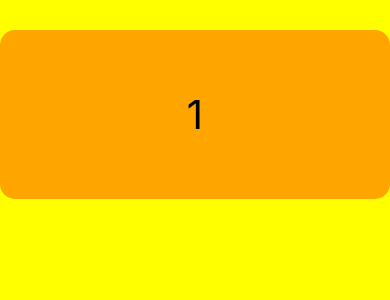
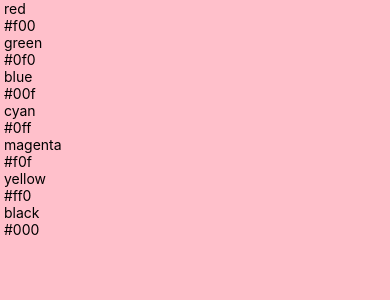
Before and after one commit to dilangunes/MyReactProject, a React Native app in the folder HelloWorldMyProject/: screen / in a window 390 px wide. Shown: the top 300 px of the page. Built offline with nearby package versions, Linux system fonts and the light colour scheme.

Commit message:
FlatList1

```diff
--- a/HelloWorldMyProject/App.js
+++ b/HelloWorldMyProject/App.js
@@ -2,54 +2,47 @@ import React,{Component} from 'react';
 import {
    StyleSheet,
    View,
-   Button,
    Text,
-   ScrollView,
-   Dimensions
+   SafeAreaView,
+   FlatList
 } from 'react-native';
-const { width } = Dimensions.get('window') //ekranın genişliğini tutar
+
+import data from './src/data/data';
 export default class App extends Component {
+  renderContactsItem = ({item, index}) => {
+    return(
+      <View>
+        <Text> {item.color} </Text>
+        <Text> {item.value} </Text>
+      </View>
+    )
+  };
     render() {
     return (
-      <View style={styles.container}>
-        <ScrollView
-         horizontal= {true} //yatay kaydırma yapar
-         pagingEnabled = {true} //kaydırma gecişlerini sayfalama gibi yapar
-         >
-          <Text style= {styles.title}> 1 </Text>
-          <Text style= {styles.title}> 2 </Text>
-          <Text style= {styles.title}> 3 </Text>
-          <Text style= {styles.title}> 4 </Text>
-          <Text style= {styles.title}> 5 </Text>
-          <Text style= {styles.title}> 6 </Text>
-          <Text style= {styles.title}> 7 </Text>
-          <Text style= {styles.title}> 8 </Text>
-          <Text style= {styles.title}> 9 </Text>
-          <Text style= {styles.title}> 10 </Text>
-          <Text style= {styles.title}> 11 </Text>
-        </ScrollView>
-      </View>
+      <SafeAreaView style={styles.container}>
+        <FlatList
+        renderItem={this.renderContactsItem}
+        keyExtractor={(item) => item.value}
+       //keyExtractor={(item ,index) => index.toString()}
+        data = {data}
+        >
+        </FlatList>
+      </SafeAreaView>
     );
   }
 }
 
 const styles = StyleSheet.create({
   container:{
-    backgroundColor:'yellow',
-    flex: 1,
-    flexDirection: 'row',
-    justifyContent: 'center',
-    //alignItems: 'center',
-    //paddingHorizontal: 10,
-
-  },
+    backgroundColor:'pink',
+    flex: 1
+    },
  title:{
    borderRadius:15,
    backgroundColor: 'orange',
    marginVertical: 30,
    textAlign: 'center',
    paddingVertical: 60,
-   width: width,
    fontSize : 40
  }
 });
--- /dev/null
+++ b/HelloWorldMyProject/src/data/data.js
@@ -0,0 +1,30 @@
+export default[
+	{
+		color: "red",
+		value: "#f00"
+	},
+	{
+		color: "green",
+		value: "#0f0"
+	},
+	{
+		color: "blue",
+		value: "#00f"
+	},
+	{
+		color: "cyan",
+		value: "#0ff"
+	},
+	{
+		color: "magenta",
+		value: "#f0f"
+	},
+	{
+		color: "yellow",
+		value: "#ff0"
+	},
+	{
+		color: "black",
+		value: "#000"
+	}
+]
```
